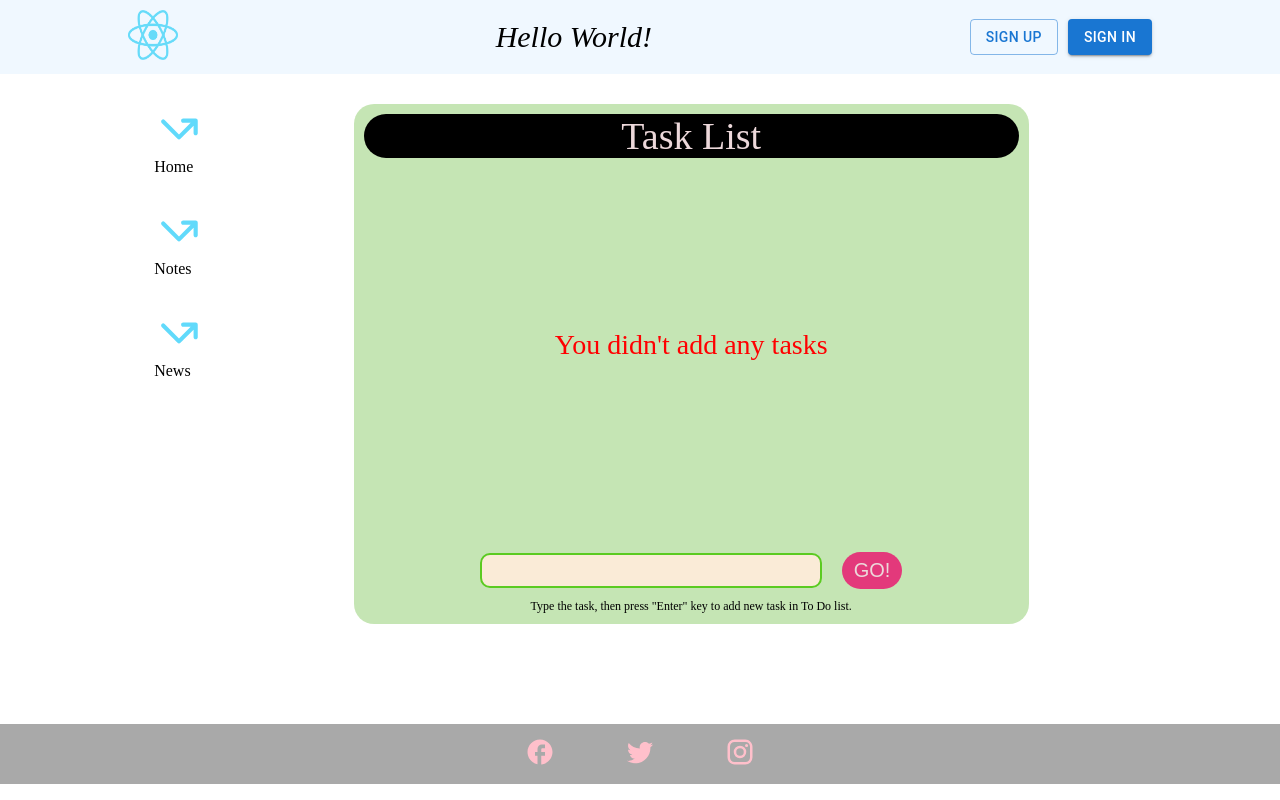
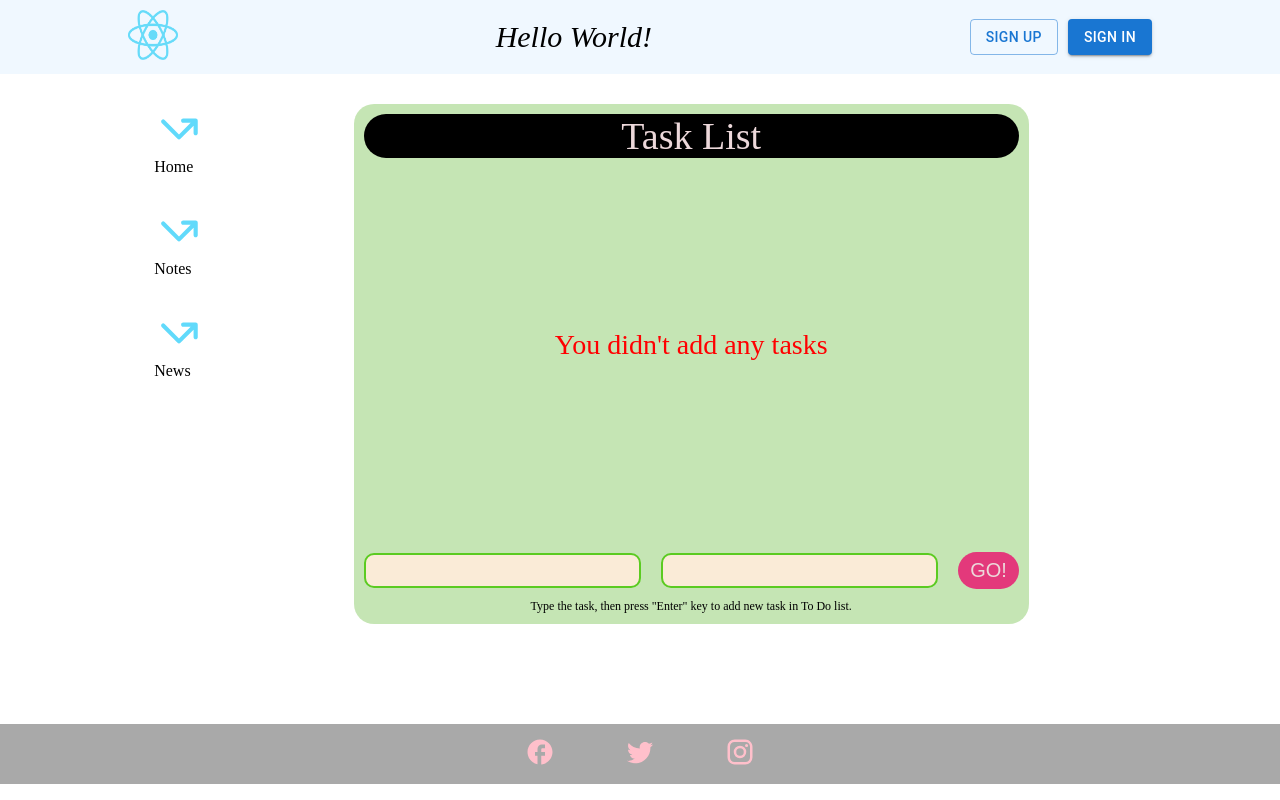
Before and after one commit to VictorLozya/Hillel-HW-Lozinskij, a React (Create React App) app in the folder hw1/: page / in a window 1280 px wide. Built offline with nearby package versions, Linux system fonts and the light colour scheme.

Commit message:
Classwork

```diff
--- a/hw1/src/components/main/TODOList/ToDoBody/ListItem/ListItem.js
+++ b/hw1/src/components/main/TODOList/ToDoBody/ListItem/ListItem.js
@@ -10,6 +10,8 @@ class ListItem extends Component {
         }
       >
         <p className="item__text">{this.props.item.task}</p>
+        <p className="item__text">{this.props.item.subtask}</p>
+
         <div className="item__statuses">
           <input
             className={"item__checkbox"}
--- a/hw1/src/components/main/TODOList/ToDoFooter/ToDoFooter.js
+++ b/hw1/src/components/main/TODOList/ToDoFooter/ToDoFooter.js
@@ -6,36 +6,42 @@ class ToDoFooter extends Component {
     super();
     this.state = {
       inputValue: "",
+      secondInputValue: ""
     };
-    this.handleChange = this.handleChange.bind(this)
+
   }
-handleChange(event){
+  handleAllChanges = (e) => {
     this.setState({
-      inputValue: event.target.value
+      [e.target.name] : e.target.value
     })
-}
+    console.log(`${e.target.name} ${e.target.value}`);
+  }
   render() {
     return (
       <div className={`todo__footer`}>
         <label htmlFor="newTask" className={"todo__sub"}>
           Type the task, then press "Enter" key to add new task in To Do list.
         </label>
-        <div className="todo__input-block">
+        <form onSubmit={event => event.preventDefault()} className="todo__input-block">
           <input
             id={`newTask`}
             type="text"
             className={"todo__input"}
-            onChange={e => this.handleChange(e)}
-            onKeyDown={(e) => {
-              console.log(this.state.inputValue);
-              if (e.key === "Enter") {
-                this.props.addNewTask(e.target.value);
-                e.target.value = "";
-              }
-            }}
+            value={this.state.inputValue}
+            onChange={this.handleAllChanges}
+            name={'inputValue'}
+            // onKeyDown={(e) => {
+            //   console.log(this.state.inputValue);
+            //   if (e.key === "Enter") {
+            //     this.props.addNewTask(e.target.value);
+            //     e.target.value = "";
+            //   }
+            // }}
           />
-          <button className={"todo__button"} onClick={()=>this.props.addNewTask(this.state.inputValue)}>GO!</button>
-        </div>
+
+          <input type="text" className="todo__input" name={'secondInputValue'} value={this.state.secondInputValue} onChange={this.handleAllChanges} />
+          <button className={"todo__button"} onClick={()=>this.props.addNewTask(this.state.inputValue, this.state.secondInputValue)}>GO!</button>
+        </form>
       </div>
     );
   }
--- a/hw1/src/components/main/TODOList/ToDoList.js
+++ b/hw1/src/components/main/TODOList/ToDoList.js
@@ -10,6 +10,7 @@ class ToDoList extends Component {
       taskConstruct: {
         id: Number,
         task: String,
+        subtask: String,
         completed: false,
       },
       todos: [],
@@ -42,15 +43,17 @@ class ToDoList extends Component {
     });
   };
 
-  addNewTask = (text) => {
-    const newTodos = [...this.state.todos];
-    newTodos.push({
-      ...this.state.taskConstruct,
-      id: newTodos.length + 1,
-      task: text,
-    });
+  addNewTask = (text, subtext) => {
+    // Это топорный способ с созданием нового масива
+    //
+    // const newTodos = [...this.state.todos];
+    // newTodos.push({
+    //   ...this.state.taskConstruct,
+    //   id: newTodos.length + 1,
+    //   task: text,
+    // });
     this.setState({
-      todos: newTodos,
+      todos: [...this.state.todos, {...this.state.taskConstruct, id: this.state.todos.length +1, task: text, subtask: subtext }],
     });
   };
 
```
